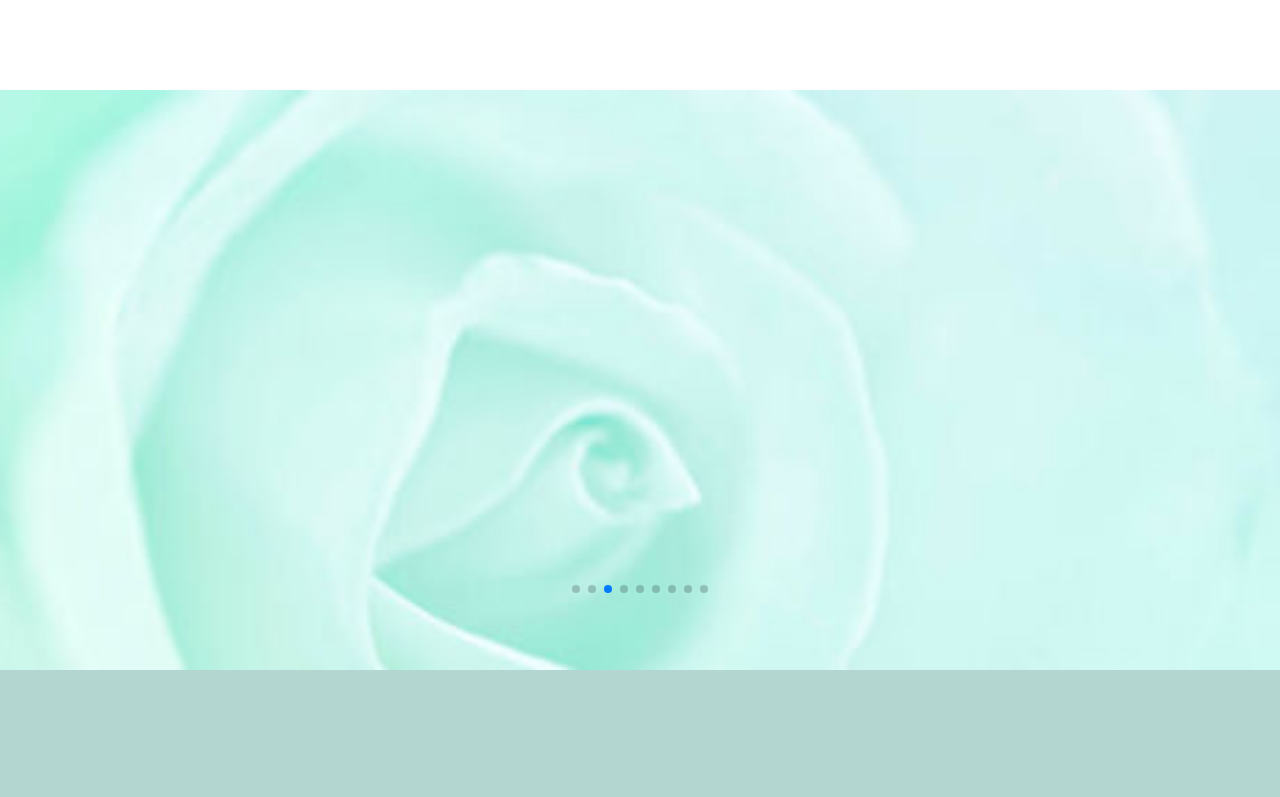
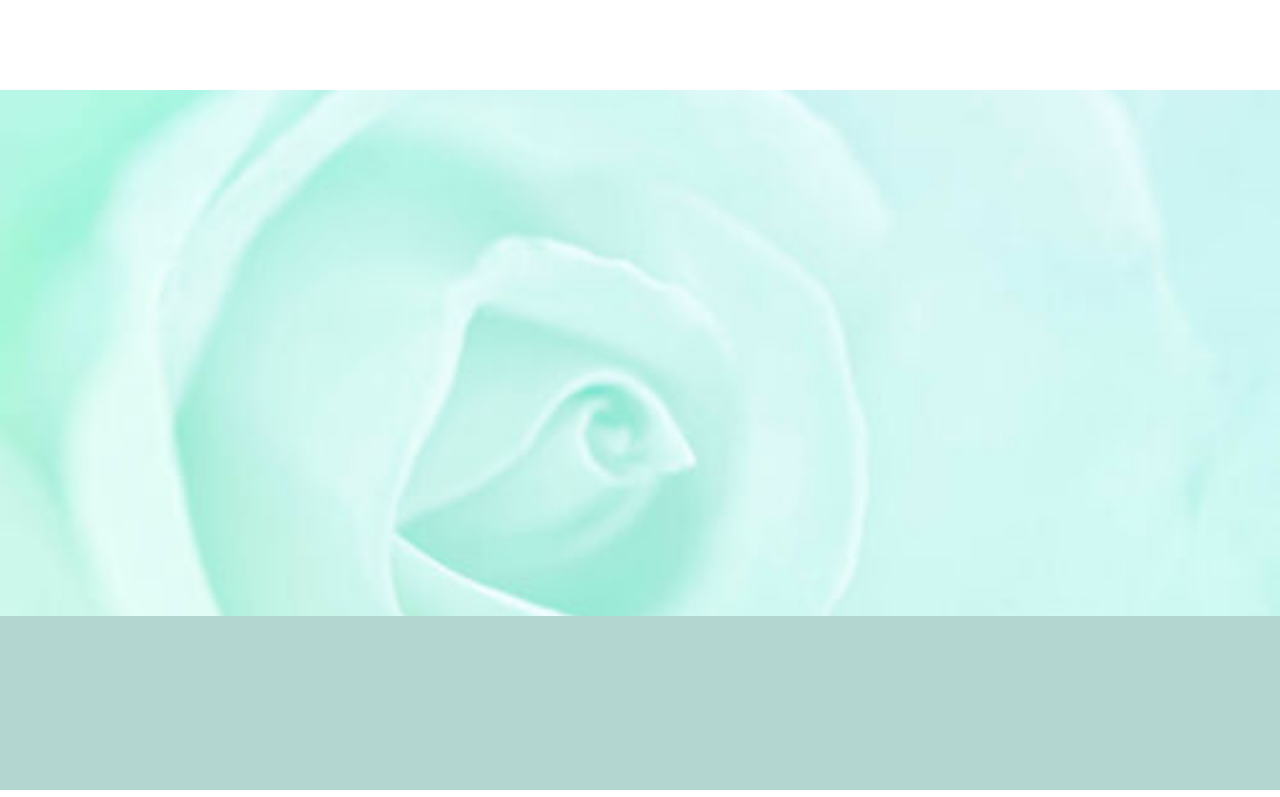
Before and after one commit to AyxanAmirov/Orskin-Front, a React (Vite) app: page / in a window 1280 px wide. Shown: the part 2477-3274 px from the top of the page. Built offline with nearby package versions, Linux system fonts and the light colour scheme.

Commit message:
home about service done

```diff
--- a/src/User/components/feedbacks/index.jsx
+++ b/src/User/components/feedbacks/index.jsx
@@ -22,22 +22,21 @@ function Feedbacks() {
       className="w-full bg-cover bg-center py-[70px] relative bg-feedbacks"
     >
       <div className="container flex flex-col items-center feedback-item">
-        <h3 className="xl:text-[40px] lg:text-[40px] md:text-[40px] sm:text-[22px] text-[22px] text-[#2f2f2f] mb-[30px]" data-aos="zoom-in">WHAT OUR CLIENTS SAY</h3>
+        <h3 className="xl:text-[40px] lg:text-[40px] md:text-[40px] sm:text-[22px] text-[22px] text-center text-[#2f2f2f] mb-[30px]" data-aos="zoom-in">WHAT OUR CLIENTS SAY</h3>
         <Swiper
           spaceBetween={30}
-          pagination={{
-            clickable: true,
-          }} autoplay={{
-            delay: 2000,
+
+          autoplay={{
+            delay: 20000,
             disableOnInteraction: false,
           }}
-          modules={[Pagination, Autoplay]}
+          modules={[Autoplay]}
           className="mySwiper"
         >
           {
             feedbacks.map(item => (
               <SwiperSlide key={item.id}>
-                <div className="max-w-[700px] flex flex-col gap-[20px] text-center ">
+                <div className="max-w-[750px] flex flex-col gap-[20px] text-center ">
                   <p className="xl:text-xl lg:text-xl md:text-xl sm:text-[15px] text-[15px] text-[#393939] font-bold" data-aos="zoom-in">
                     {item.desc}
                   </p>
--- a/src/User/components/feedbacks/style.css
+++ b/src/User/components/feedbacks/style.css
@@ -5,10 +5,11 @@
     }
     .swiper {
         width: 100%;
-        height: 350px;
+        height: auto;
     }
 
     .swiper-slide {
+        /* height: 750px !important; */
         display: flex;
         justify-content: center;
         background-position: center;
```
